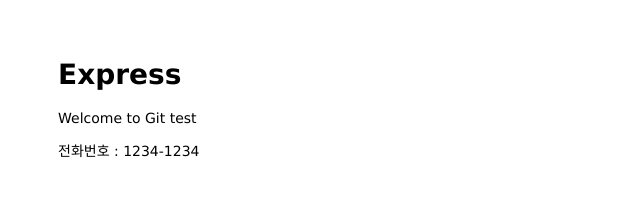
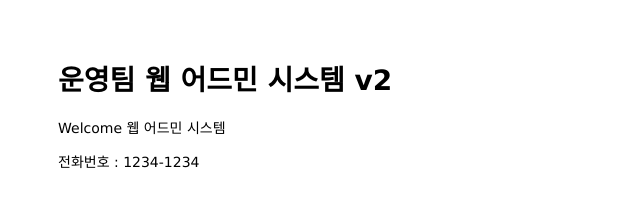
Before and after one commit to lutae2000/mastering-git-github, a website: page public/index.html in a window 1280 px wide. Shown: the whole page, without its empty margins (0-640 px from the left). Drawn offline with Linux system fonts and the light colour scheme.

Commit message:
change header

```diff
--- a/public/index.html
+++ b/public/index.html
@@ -6,8 +6,8 @@
 </head>
 
 <body>
-    <h1>Express</h1>
-    <p>Welcome to Git test</p>
+    <h1>운영팀 웹 어드민 시스템 v2</h1>
+    <p>Welcome 웹 어드민 시스템</p>
 </body>
 
 <footer>
```
